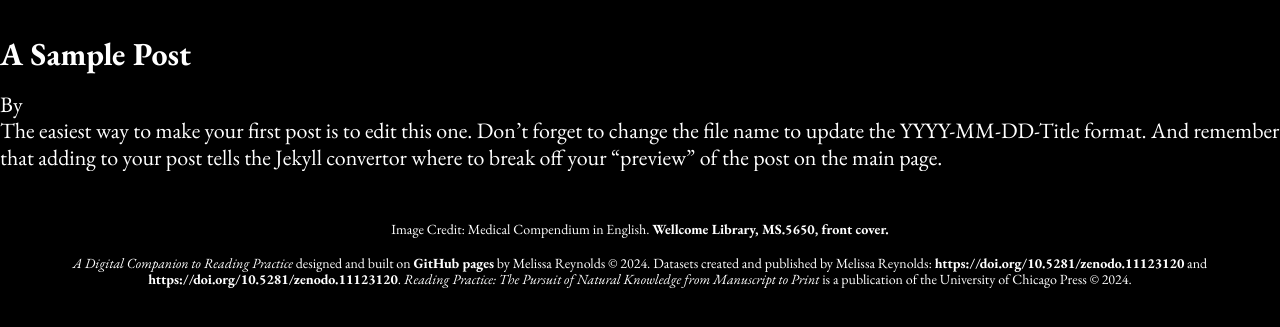
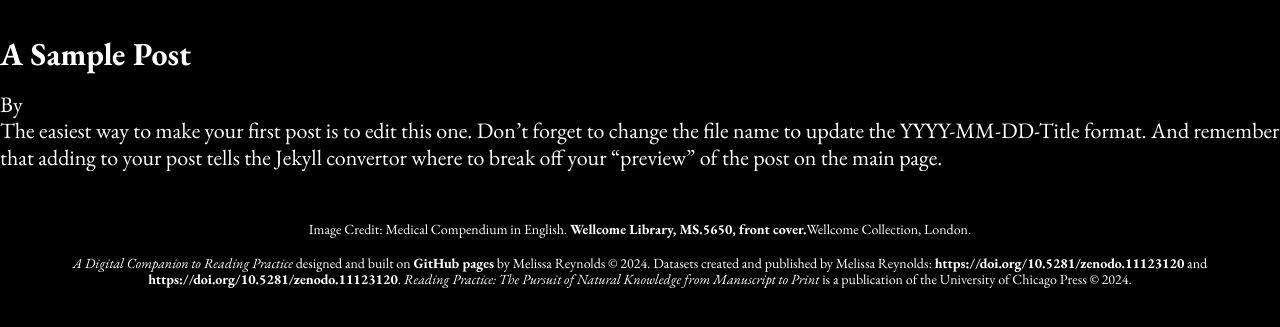
Before and after one commit to readingpractice/readingpractice.github.io, a Jekyll site: the page built from _posts/2021-3-15-Hello-World.md, in a window 1280 px wide. Shown: the top 327 px of the page. Built offline with Jekyll 4.4.1, drawn with Linux system fonts in a browser that asks for light colours; some web fonts are replaced.

Commit message:
Edited footer

```diff
--- a/_layouts/default.html
+++ b/_layouts/default.html
@@ -30,7 +30,7 @@
   </body>
   <footer>
   <div class="copyright">
-  Image Credit: Medical Compendium in English. <a href="https://wellcomecollection.org/works/rs9qgwh8/items">Wellcome Library, MS.5650, front cover.</a><br><br>
+  Image Credit: Medical Compendium in English. <a href="https://wellcomecollection.org/works/rs9qgwh8/items">Wellcome Library, MS.5650, front cover.</a>Wellcome Collection, London.<br><br>
   	<i>A Digital Companion to Reading Practice</i> designed and built on <a href="https://github.com/readingpractice/readingpractice.github.io">GitHub pages</a> by Melissa Reynolds © 2024. Datasets created and published by Melissa Reynolds: <a href="https://doi.org/10.5281/zenodo.11122956">https://doi.org/10.5281/zenodo.11123120</a> and <a href="https://doi.org/10.5281/zenodo.11123120">https://doi.org/10.5281/zenodo.11123120</a>.
   	<i>Reading Practice: The Pursuit of Natural Knowledge from Manuscript to Print</i> is a publication of the University of Chicago Press © 2024.
   	</div>
```
